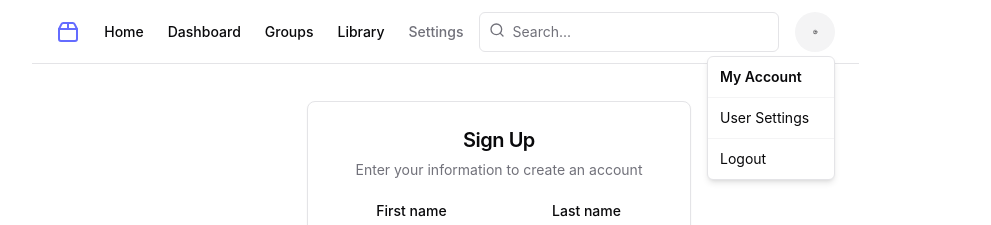
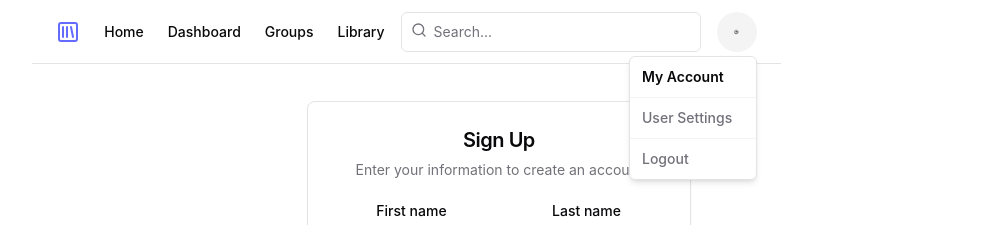
Before and after one commit to xyclose11/Melin, a React (Vite) app in the folder melin.client/: page /sign-up in a window 1280 px wide. Both pictures are taken after a click on the button "Toggle user menu". Shown: the top 225 px of the page, without its empty margins (141-1132 px from the left). Built offline with nearby package versions, Linux system fonts and the light colour scheme; no server answers.

Commit message:
NavBar links

```diff
--- a/melin.client/src/routes/Layout.tsx
+++ b/melin.client/src/routes/Layout.tsx
@@ -1,6 +1,6 @@
 import { Link } from "react-router-dom";
 
-import { CircleUser, Package2, Search } from "lucide-react"
+import {CircleUser, Search, SquareLibrary} from "lucide-react"
 
 import { Button } from "@/components/ui/button"
 import {
@@ -108,38 +108,32 @@ export function NavBar() {
                     to={'#'}
                     className="flex items-center gap-2 text-lg font-semibold md:text-base"
                 >
-                    <Package2 className="h-6 w-6"/>
+                    <SquareLibrary className="h-6 w-6" />
                     <span className="sr-only">Melin</span>
                 </Link>
                 <Link
-                    to={'#'}
+                    to={'/'}
                     className="text-foreground transition-colors hover:text-foreground"
                 >
                     Home
                 </Link>
                 <Link
-                    to={'#'}
+                    to={'/dashboard'}
                     className="text-foreground transition-colors hover:text-foreground"
                 >
                     Dashboard
                 </Link>
                 <Link
-                    to={'#'}
+                    to={'/groups'}
                     className="text-foreground transition-colors hover:text-foreground"
                 >
                     Groups
                 </Link>
                 <Link
-                    to={'#'}
+                    to={'/library'}
                     className="text-foreground transition-colors hover:text-foreground"
                 >
                     Library
-                </Link>
-                <Link
-                    to={'#'}
-                    className="text-muted-foreground transition-colors hover:text-foreground"
-                >
-                    Settings
                 </Link>
             </nav>
             <div className="flex w-full items-center gap-4 md:ml-auto md:gap-2 lg:gap-4">
@@ -163,9 +157,23 @@ export function NavBar() {
                     <DropdownMenuContent align="end">
                         <DropdownMenuLabel>My Account</DropdownMenuLabel>
                         <DropdownMenuSeparator/>
-                        <DropdownMenuItem>User Settings</DropdownMenuItem>
+                        <DropdownMenuItem>
+                            <Link
+                                to={'/user-settings'}
+                                className="text-muted-foreground transition-colors hover:text-foreground"
+                            >
+                                User Settings
+                            </Link>
+                        </DropdownMenuItem>
                         <DropdownMenuSeparator/>
-                        <DropdownMenuItem>Logout</DropdownMenuItem>
+                        <DropdownMenuItem>
+                            <Link
+                                to={'/logout'}
+                                className="text-muted-foreground transition-colors hover:text-foreground"
+                            >
+                                Logout
+                            </Link>
+                        </DropdownMenuItem>
                     </DropdownMenuContent>
                 </DropdownMenu>
             </div>
```
